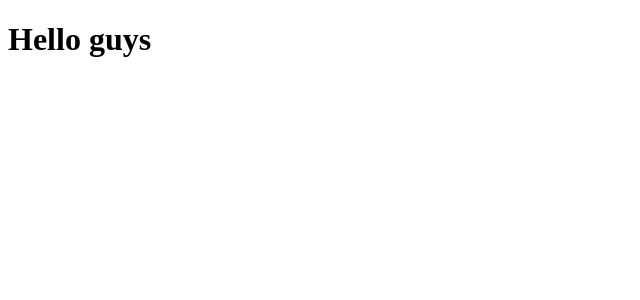
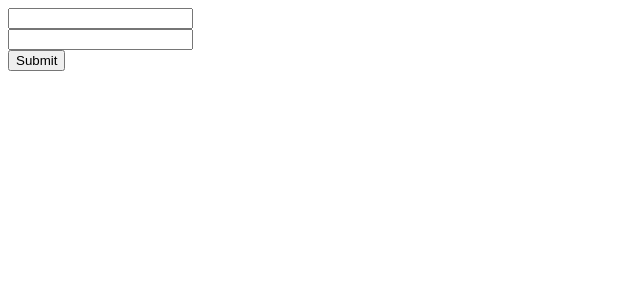
Before and after one commit to satrioprbw/luminare-product-app, a React (Vite) app: page / in a window 1280 px wide. Shown: the top 300 px of the page, without its empty margins (0-640 px from the left). Built offline with nearby package versions, Linux system fonts and the light colour scheme.

Commit message:
feat: add login with zustand state management

```diff
--- a/package.json
+++ b/package.json
@@ -11,7 +11,8 @@
   },
   "dependencies": {
     "react": "^19.2.4",
-    "react-dom": "^19.2.4"
+    "react-dom": "^19.2.4",
+    "zustand": "^5.0.12"
   },
   "devDependencies": {
     "@eslint/js": "^9.39.4",
--- a/src/App.jsx
+++ b/src/App.jsx
@@ -1,11 +1,66 @@
+import { useEffect, useState } from "react";
+import useAuthStore from "./store/useAuthStore";
 
 function App() {
+  const [username, setUsername] = useState("");
+  const [password, setPassword] = useState("");
+  const [error, setError] = useState("");
+
+  const login = useAuthStore((state) => state.login);
+  const user = useAuthStore((state) => state.user);
+
+  async function handleLogin(e) {
+    e.preventDefault();
+    setError("");
+    const res = await fetch("https://dummyjson.com/auth/login", {
+      method: "POST",
+      headers: { "Content-Type": "application/json" },
+      body: JSON.stringify({
+        username: username,
+        password: password,
+      }),
+    });
+
+    if (!res.ok) {
+      setError("Failed to Login");
+      return;
+    }
+    const data = await res.json();
+    login(data);
+  }
+
+  if (user) {
+    return (
+      <h1>
+        Welcome {user.firstName} {user.lastName}
+      </h1>
+    );
+  }
 
   return (
     <>
-    <h1>Hello guys</h1>
+      <form onSubmit={handleLogin}>
+        {error && <p style={{ color: "red" }}>{error}</p>}
+        <div>
+          <input
+            type="text"
+            name="username"
+            value={username}
+            onChange={(e) => setUsername(e.target.value)}
+          />
+        </div>
+        <div>
+          <input
+            type="password"
+            name="password"
+            value={password}
+            onChange={(e) => setPassword(e.target.value)}
+          />
+        </div>
+        <button type="submit">Submit</button>
+      </form>
     </>
-  )
+  );
 }
 
-export default App
+export default App;
--- /dev/null
+++ b/src/store/useAuthStore.js
@@ -0,0 +1,14 @@
+import { create } from "zustand";
+
+const useAuthStore = create((set) => ({
+  user: null,
+  token: null,
+  login: (data) => set({ user: data, token: data.accessToken }),
+  logout: () =>
+    set({
+      user: null,
+      token: null,
+    }),
+}));
+
+export default useAuthStore
```
Also changed, not shown: 1 other file (tests, documents, lock files or other folders).
